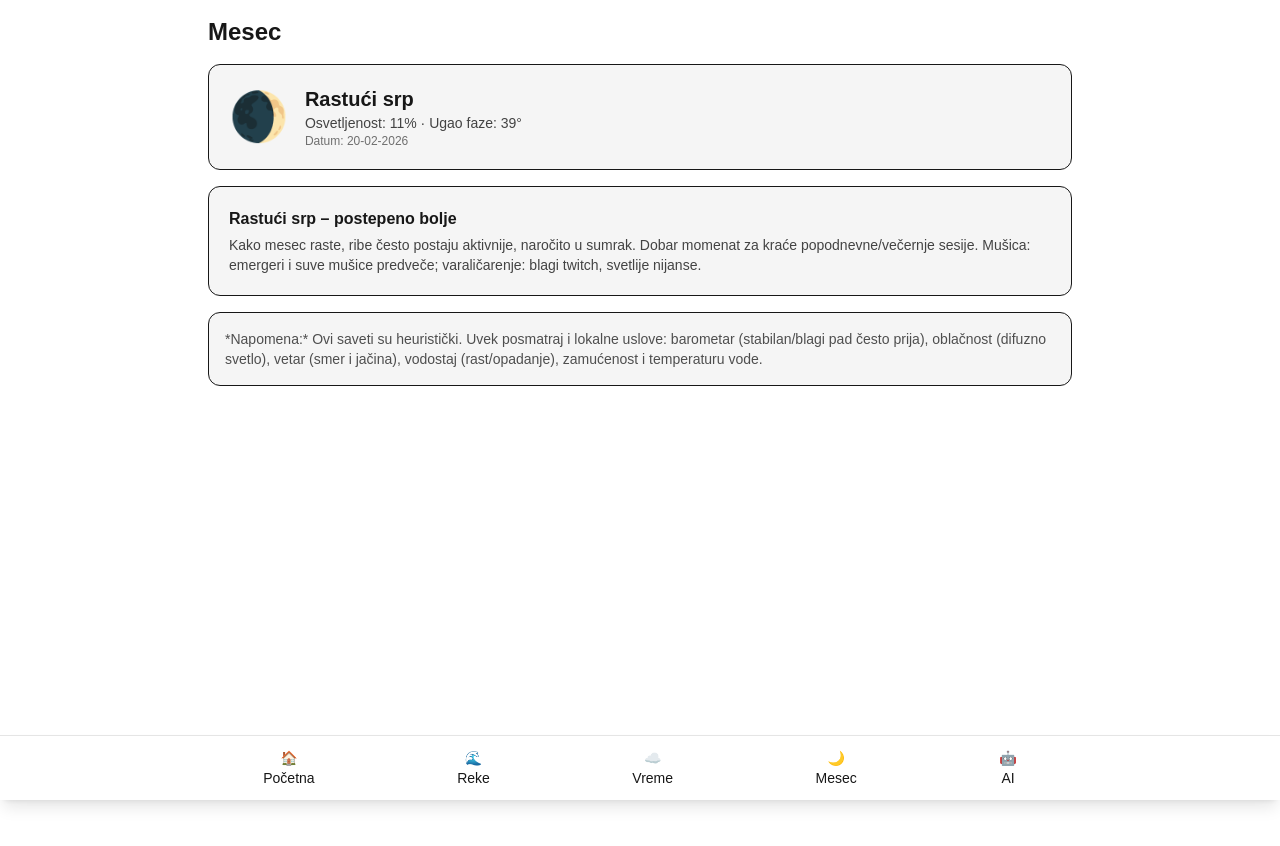
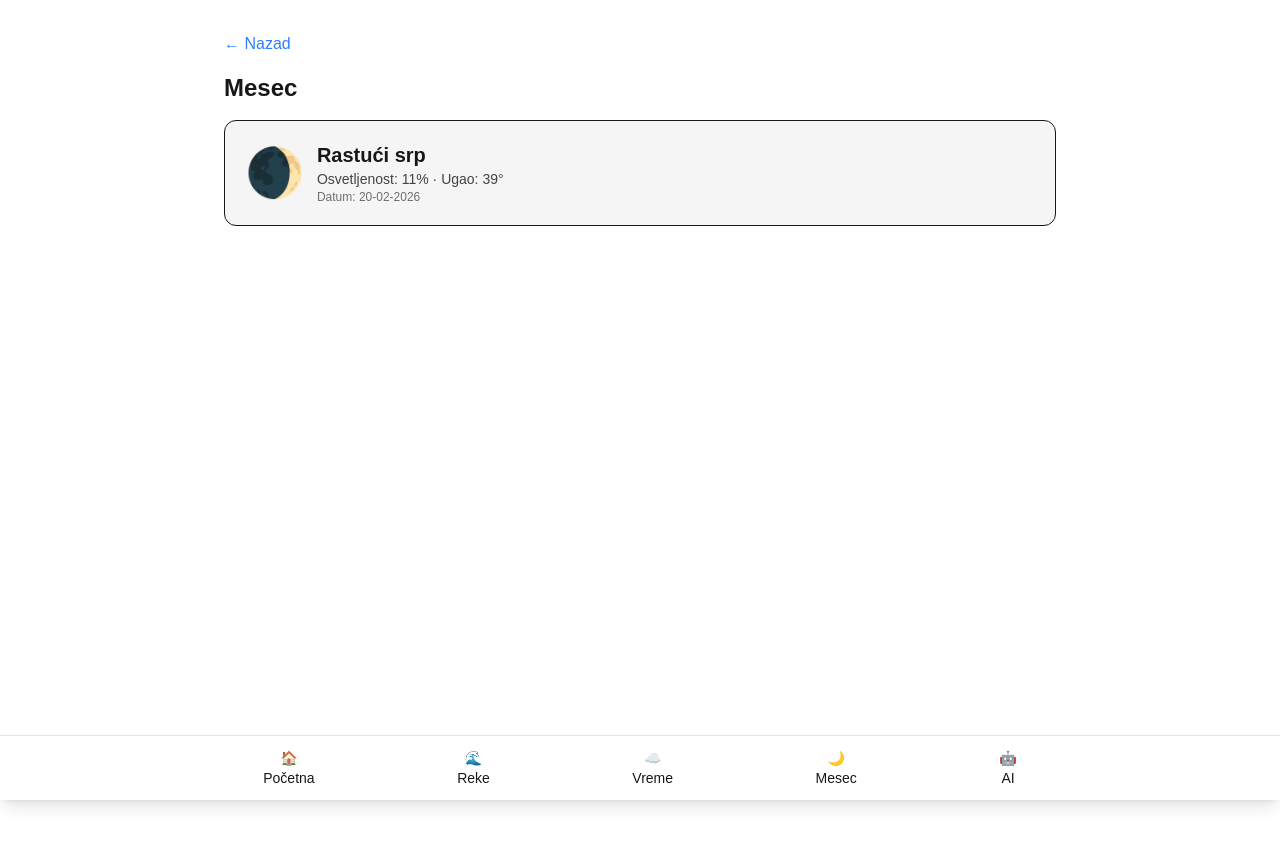
Before and after one commit to Rookie83-dev/fishdash, a Next.js app: page /mesec in a window 1280 px wide. Shown: the top 846 px of the page. Built offline with nearby package versions, Linux system fonts and the light colour scheme.

Commit message:
Add BackButton to all pagesc

```diff
--- a/app/ai/page.tsx
+++ b/app/ai/page.tsx
@@ -1,7 +1,14 @@
+"use client";
+
+import BackButton from "@/app/components/BackButton";
+
 export default function AIPage() {
   return (
-    <main className="min-h-screen">
-      <h1 className="text-2xl font-bold mb-2">AI Saveti</h1>
+    <main className="min-h-screen p-4">
+      <BackButton fallback="/" />
+
+      <h1 className="text-2xl font-bold mb-4">AI Saveti</h1>
+
       <p className="opacity-70">Ovde će biti AI analiza najboljih sati za pecanje.</p>
     </main>
   );
--- a/app/mesec/page.tsx
+++ b/app/mesec/page.tsx
@@ -1,148 +1,52 @@
 "use client";
 
-import { useEffect, useMemo, useState } from "react";
+import { useEffect, useState, useMemo } from "react";
+import BackButton from "@/app/components/BackButton";
 
-type Mesec = {
-  date: string; // ISO "YYYY-MM-DD"
-  illumination: number; // %
-  phaseDeg: number; // približno
+type MesecData = {
+  date: string;
+  illumination: number;
+  phaseDeg: number;
   phase: { name: string; emoji: string };
 };
 
 export default function MesecPage() {
-  const [mesec, setMesec] = useState<Mesec | null>(null);
+  const [mesec, setMesec] = useState<MesecData | null>(null);
 
   useEffect(() => {
     fetch("/api/mesec")
-      .then((res) => res.json())
-      .then((d) => d.ok && setMesec(d));
+      .then(res => res.json())
+      .then(d => d.ok && setMesec(d));
   }, []);
 
-  // Formatiranje datuma u dd-mm-yyyy
   const formattedDate = useMemo(() => {
     if (!mesec?.date) return "";
-    // očekujemo ISO "YYYY-MM-DD"
     const [y, m, d] = mesec.date.split("-");
-    if (!y || !m || !d) return mesec.date;
     return `${d}-${m}-${y}`;
   }, [mesec?.date]);
 
-  // Objašnjenje uticaja na ribolov po fazi (heuristički vodič)
-  const phaseInfo = useMemo(() => {
-    const name = mesec?.phase?.name || "";
-    const n = name.toLowerCase();
+  return (
+    <main className="min-h-screen p-4">
 
-    // Možeš slobodno menjati tekstove po želji – ovo su praktična pravila/heuristike.
-    if (n.includes("mlad")) {
-      return {
-        title: "Mlad mesec – tiše vode, aktivnost često slabija",
-        body:
-          "Tokom mladog meseca noću je vrlo mračno, pa je noćna aktivnost ribe često niža. " +
-          "Preporuka je pecanje po danu, fokus na prirodne prezentacije i finije sisteme. " +
-          "Na mušicu: ninfanje i lagane prezentacije; na varalicu: prirodne boje, sporiji rad.",
-      };
-    }
-    if (n.includes("rastući srp")) {
-      return {
-        title: "Rastući srp – postepeno bolje",
-        body:
-          "Kako mesec raste, ribe često postaju aktivnije, naročito u sumrak. " +
-          "Dobar momenat za kraće popodnevne/večernje sesije. " +
-          "Mušica: emergeri i suve mušice predveče; varaličarenje: blagi twitch, svetlije nijanse.",
-      };
-    }
-    if (n.includes("prva četvrt")) {
-      return {
-        title: "Prva četvrt – opšta solidna aktivnost",
-        body:
-          "Stabilna aktivnost – dobar balans dnevnog i večernjeg pecanja. " +
-          "Iskoristi blage promene pritiska i oblačnost za pikove. " +
-          "Mušica: suve i ninfanje; varalica: srednji tempo, natural + subtle flash.",
-      };
-    }
-    if (n.includes("rastuća izbočina")) {
-      return {
-        title: "Rastuća izbočina – sve živahnije ka punom mesecu",
-        body:
-          "Uoči punog meseca česti su kratki pikovi aktivnosti. " +
-          "Večeri i rano jutro mogu biti sjajni, naročito na čistim rekama. " +
-          "Mušica: suve/streameri pri sumraku; varalica: nešto agresivniji rad.",
-      };
-    }
-    if (n.includes("pun mesec")) {
-      return {
-        title: "Pun mesec – noćna aktivnost jača, dnevna varira",
-        body:
-          "Ribe umeju da se hrane noću pod jakom mesečinom. Dnevna aktivnost može biti neujednačena. " +
-          "Probaj vrlo rano ujutru ili kasno uveče – ili čak noćni ribolov tamo gde je dozvoljen.",
-      };
-    }
-    if (n.includes("opadajuća izbočina")) {
-      return {
-        title: "Opadajuća izbočina – i dalje dobro, ali smirivanje",
-        body:
-          "Posle punog meseca aktivnost se postepeno smiruje, ali i dalje postoje dobri prozori, " +
-          "posebno uz promenu vremena ili pad pritiska. Fino doziraj prezentaciju.",
-      };
-    }
-    if (n.includes("treća četvrt")) {
-      return {
-        title: "Treća četvrt – solidno, ali selektivno",
-        body:
-          "Riba može biti opreznija. Važna je lokacija i tišina na vodi. " +
-          "Mušica: precizno ninfanje i male suve; varalica: prirodne boje, sporije vođenje.",
-      };
-    }
-    if (n.includes("opadajući srp")) {
-      return {
-        title: "Opadajući srp – gasne aktivnost, biraj pravo vreme",
-        body:
-          "Kratki pikovi su mogući, najčešće u ranim jutarnjim satima i predveče. " +
-          "Uspeh zavisi više od lokalnih uslova (pritisak, vodostaj, zamućenje) nego od faze.",
-      };
-    }
-    return {
-      title: "Mesec i ribolov – pomoćni signal",
-      body:
-        "Faza Meseca je koristan signal, ali lokalni uslovi (pritisak, temperatura, oblačnost, vodostaj, zamućenost) " +
-        "često imaju veći uticaj. Koristi informaciju o Mesečevim menama uz meteo i stanje vode.",
-    };
-  }, [mesec?.phase?.name]);
+      <BackButton fallback="/" />
 
-  return (
-    <main className="min-h-screen">
       <h1 className="text-2xl font-bold mb-4">Mesec</h1>
 
       {!mesec && <p className="opacity-70">Učitavanje...</p>}
 
       {mesec && (
-        <div className="space-y-4">
-          {/* Glavna kartica */}
-          <div className="p-5 rounded-xl bg-neutral-100 dark:bg-neutral-900 border dark:border-neutral-800 flex items-center gap-4">
+        <>
+          <div className="p-5 rounded-xl bg-neutral-100 dark:bg-neutral-900 border dark:border-neutral-800 flex items-center gap-3">
             <div className="text-5xl">{mesec.phase.emoji}</div>
             <div>
               <p className="text-xl font-semibold">{mesec.phase.name}</p>
               <p className="text-sm opacity-80">
-                Osvetljenost: {Math.round(mesec.illumination)}% · Ugao faze: {Math.round(mesec.phaseDeg)}°
+                Osvetljenost: {Math.round(mesec.illumination)}% · Ugao: {Math.round(mesec.phaseDeg)}°
               </p>
               <p className="text-xs opacity-60">Datum: {formattedDate}</p>
             </div>
           </div>
-
-          {/* Objašnjenje uticaja na ribolov */}
-          <div className="p-5 rounded-xl bg-neutral-100 dark:bg-neutral-900 border dark:border-neutral-800">
-            <p className="text-base font-semibold mb-1">{phaseInfo.title}</p>
-            <p className="text-sm opacity-80">{phaseInfo.body}</p>
-          </div>
-
-          {/* Napomena */}
-          <div className="p-4 rounded-xl bg-neutral-100 dark:bg-neutral-900 border dark:border-neutral-800">
-            <p className="text-sm opacity-75">
-              *Napomena:* Ovi saveti su heuristički. Uvek posmatraj i lokalne uslove: barometar (stabilan/blagi pad često prija),
-              oblačnost (difuzno svetlo), vetar (smer i jačina), vodostaj (rast/opadanje), zamućenost i temperaturu vode.
-            </p>
-          </div>
-        </div>
+        </>
       )}
     </main>
   );
--- a/app/reke/page.tsx
+++ b/app/reke/page.tsx
@@ -1,11 +1,14 @@
 "use client";
 
 import Link from "next/link";
+import BackButton from "@/app/components/BackButton";
 import { rivers } from "./data";
 
 export default function RekePage() {
   return (
     <main className="min-h-screen p-4">
+
+      <BackButton fallback="/" />
 
       <h1 className="text-2xl font-bold mb-4">Reke</h1>
 
@@ -27,9 +30,7 @@ export default function RekePage() {
                   <div
                     key={i}
                     className="w-2 bg-blue-500/80 dark:bg-blue-400/80 rounded"
-                    style={{
-                      height: `${Math.min(70, Math.max(6, v / 2))}px`,
-                    }}
+                    style={{ height: `${Math.min(70, Math.max(6, v / 2))}px` }}
                   />
                 ))}
               </div>
--- a/app/vreme/page.tsx
+++ b/app/vreme/page.tsx
@@ -1,20 +1,27 @@
 "use client";
 
 import { useEffect, useState } from "react";
+import BackButton from "@/app/components/BackButton";
+
+type Vreme = {
+  temperature_2m: number;
+  wind_speed_10m: number;
+  relative_humidity_2m: number;
+  cloud_cover: number;
+};
 
 export default function VremePage() {
-  const [vreme, setVreme] = useState<any>(null);
+  const [vreme, setVreme] = useState<Vreme | null>(null);
 
   useEffect(() => {
     fetch("/api/vreme")
       .then((res) => res.json())
-      .then((d) => {
-        if (d.ok) setVreme(d.data);
-      });
+      .then((d) => d.ok && setVreme(d.data));
   }, []);
 
   return (
-    <main className="min-h-screen">
+    <main className="min-h-screen p-4">
+      <BackButton fallback="/" />
 
       <h1 className="text-2xl font-bold mb-4">Vreme</h1>
 
@@ -23,28 +30,24 @@ export default function VremePage() {
       {vreme && (
         <div className="space-y-4">
 
-          {/* Temperatura */}
           <div className="p-4 rounded-xl bg-neutral-100 dark:bg-neutral-900 border dark:border-neutral-800">
             <span className="text-2xl">🌡️</span>
             <p className="text-xl font-semibold">{vreme.temperature_2m}°C</p>
             <p className="text-sm opacity-70">Temperatura</p>
           </div>
 
-          {/* Vetar */}
           <div className="p-4 rounded-xl bg-neutral-100 dark:bg-neutral-900 border dark:border-neutral-800">
             <span className="text-2xl">💨</span>
             <p className="text-xl font-semibold">{vreme.wind_speed_10m} km/h</p>
             <p className="text-sm opacity-70">Vetar</p>
           </div>
 
-          {/* Oblačnost */}
           <div className="p-4 rounded-xl bg-neutral-100 dark:bg-neutral-900 border dark:border-neutral-800">
             <span className="text-2xl">☁️</span>
             <p className="text-xl font-semibold">{vreme.cloud_cover}%</p>
             <p className="text-sm opacity-70">Oblačnost</p>
           </div>
 
-          {/* Vlažnost */}
           <div className="p-4 rounded-xl bg-neutral-100 dark:bg-neutral-900 border dark:border-neutral-800">
             <span className="text-2xl">💧</span>
             <p className="text-xl font-semibold">{vreme.relative_humidity_2m}%</p>
```
